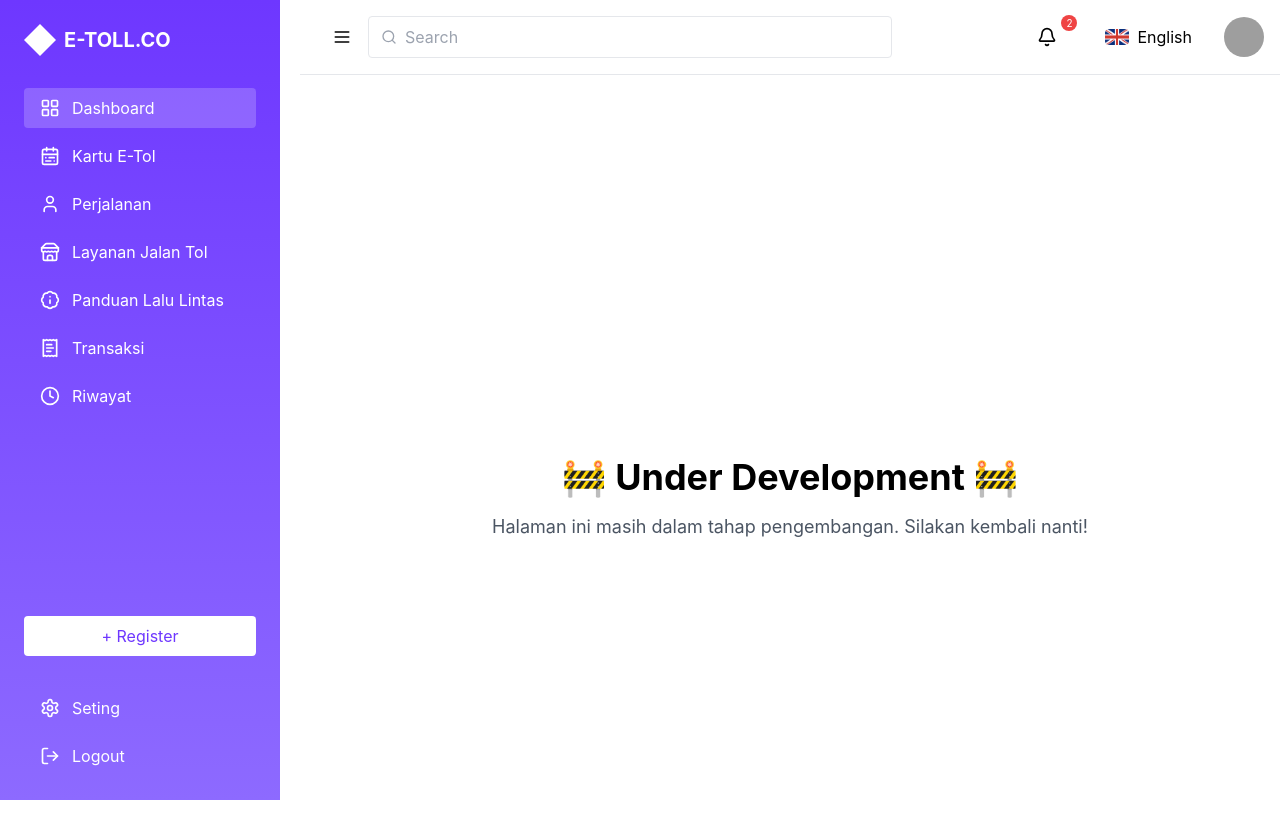
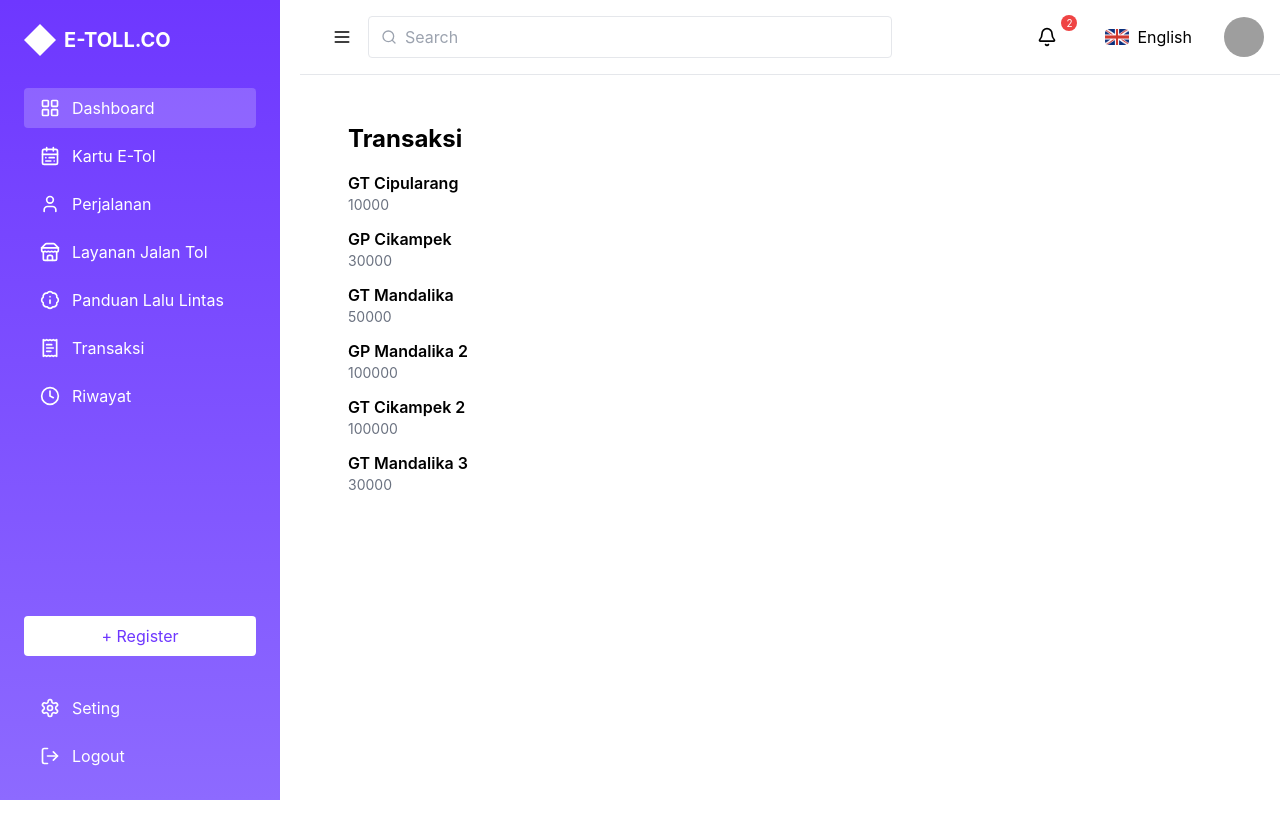
Before and after one commit to yoga220802/e-toll.co, a React (Create React App) app: page /transaction in a window 1280 px wide. Shown: the top 838 px of the page. After the commit the page ends 800 px from the top, so only its background shows below. Built offline with nearby package versions, Linux system fonts and the light colour scheme; grey boxes are pictures that could not be loaded.

Commit message:
feat: add transaction data and display in TransactionPage

```diff
--- /dev/null
+++ b/src/data/transactions.json
@@ -0,0 +1,38 @@
+[
+    {
+      "id": 1,
+      "location": "GT Cipularang",
+      "amount": 10000,
+      "date": "2025-02-07 10:00:00"
+    },
+    {
+      "id": 2,
+      "location": "GP Cikampek",
+      "amount": 30000,
+      "date": "2025-02-07 11:30:00"
+    },
+    {
+      "id": 3,
+      "location": "GT Mandalika",
+      "amount": 50000,
+      "date": "2025-02-07 12:15:00"
+    },
+    {
+      "id": 4,
+      "location": "GP Mandalika 2",
+      "amount": 100000,
+      "date": "2025-02-07 13:45:00"
+    },
+    {
+      "id": 5,
+      "location": "GT Cikampek 2",
+      "amount": 100000,
+      "date": "2025-02-07 14:10:00"
+    },
+    {
+      "id": 6,
+      "location": "GT Mandalika 3",
+      "amount": 30000,
+      "date": "2025-02-07 15:25:00"
+    }
+  ]
--- a/src/pages/dashboard/transaction.jsx
+++ b/src/pages/dashboard/transaction.jsx
@@ -1,11 +1,29 @@
-import React from 'react';
-import { MainLayout } from '../../components/layouts/MainLayout';
-import UnderDevelopment from '../underDevelopment';
+import React, { useState, useEffect } from "react";
+import { MainLayout } from "../../components/layouts/MainLayout";
+// import UnderDevelopment from "../underDevelopment";
+import transactionData from "../../data/transactions.json"
 
 export default function TransactionPage({ isSidebarVisible, toggleSidebar }) {
-  return (
-    <MainLayout isSidebarVisible={isSidebarVisible} toggleSidebar={toggleSidebar}>
-      <UnderDevelopment />
-    </MainLayout>
-  );
+	const [transactions, setTransactions] = useState([]);
+
+  useEffect(() => {
+    // Fetch data dari JSON lokal
+    setTransactions(transactionData)
+  }, []);
+
+	return (
+		<MainLayout isSidebarVisible={isSidebarVisible} toggleSidebar={toggleSidebar}>
+			<div className="p-6">
+        <h1 className="text-2xl font-bold mb-4">Transaksi</h1>
+        <div className="space-y-3">
+          {transactions.map((transaction) => (
+            <div key={transaction.id} className="flex flex-col">
+              <span className="font-semibold">{transaction.location}</span>
+              <span className="text-gray-500 text-sm">{transaction.amount}</span>
+            </div>
+          ))}
+        </div>
+      </div>
+		</MainLayout>
+	);
 }
```
